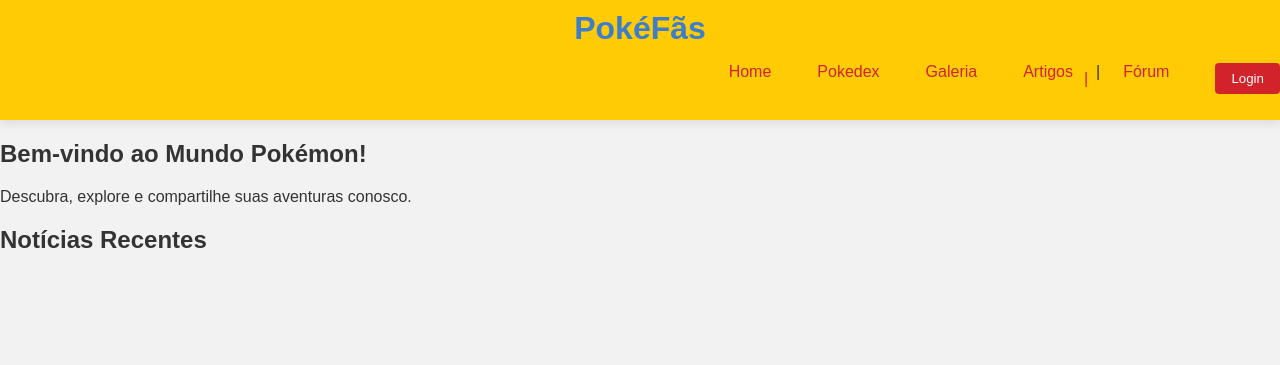
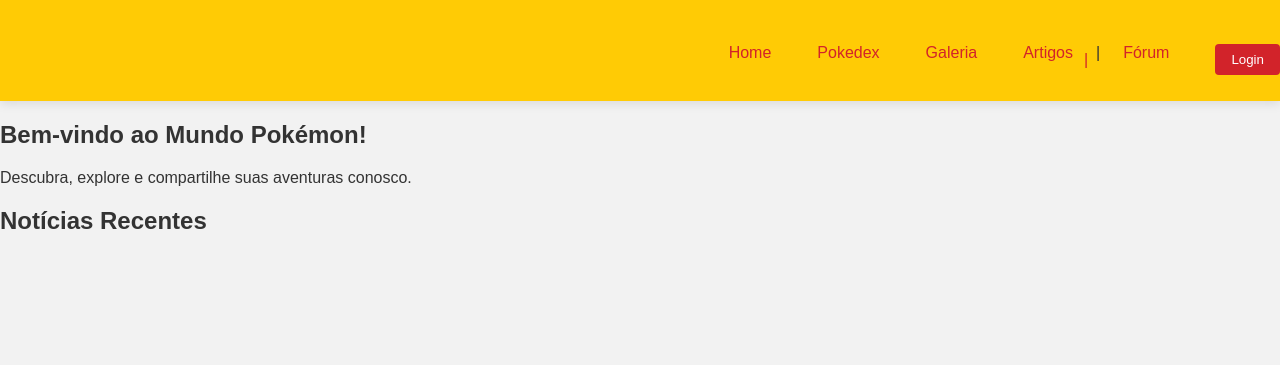
Before and after one commit to lulululluiza/projeto-devweb-grupo5, a plain HTML site: page index.html in a window 1280 px wide. Shown: the top 365 px of the page. Drawn offline with Linux system fonts and the light colour scheme.

Commit message:
Alteração na pagina incial para criar branch

```diff
--- a/index.html
+++ b/index.html
@@ -1,14 +1,16 @@
 <!DOCTYPE html>
 <html lang="pt-br">
+
 <head>
   <title>Artigos Pokémon</title>
   <link rel="stylesheet" type="text/css" href="index-style.css">
   <meta charset="utf-8">
 </head>
+
 <body>
   <header>
     <div class="logo">
-        <h1>PokéFãs</h1>
+      <img src="" alt="">
     </div>
     <nav>
       <ul class="links-navegation">
@@ -78,4 +80,5 @@
     </div>
   </footer>
 </body>
+
 </html>
```
Lines whose indentation alone changed are shown as unchanged.
